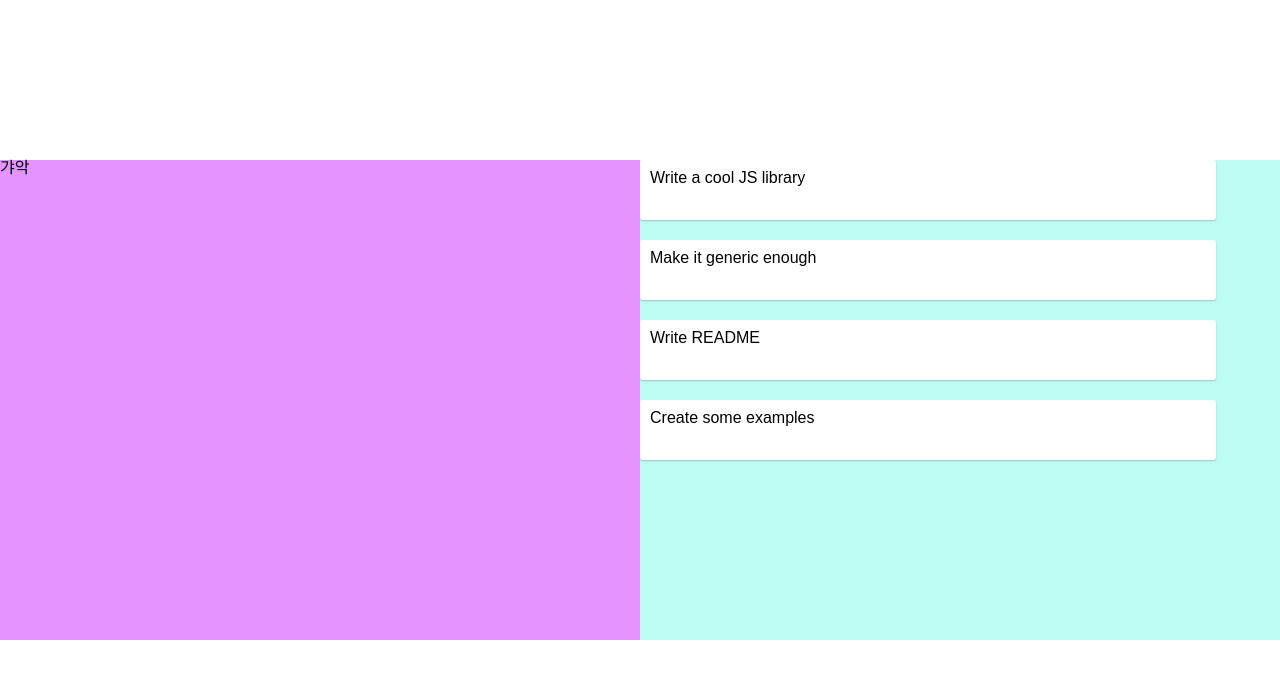
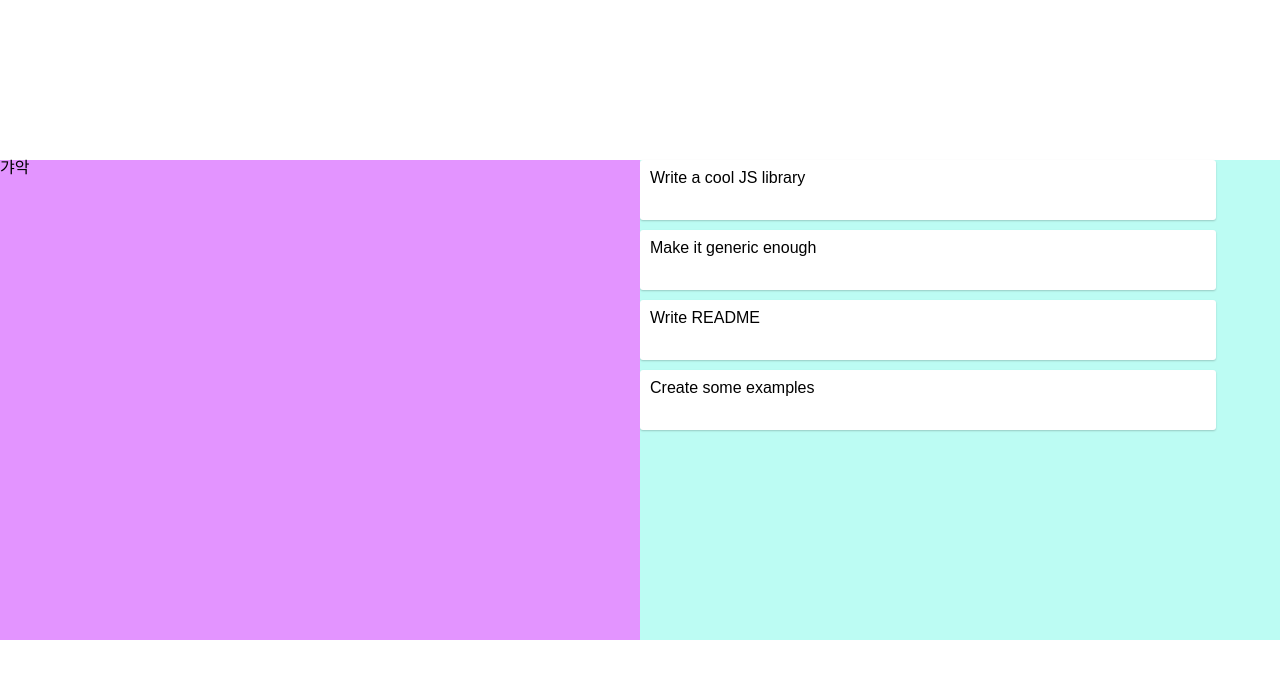
Before and after one commit to Yun-KC/ToDoApp, a React (Create React App) app in the folder client/: page / in a window 1280 px wide. Shown: the top 678 px of the page. Built offline with nearby package versions, Linux system fonts and the light colour scheme.

Commit message:
1-1: 엘리먼트가 마우스를 따라오도록 구현함

```diff
--- a/client/src/App.tsx
+++ b/client/src/App.tsx
@@ -41,7 +41,7 @@ const testCards: Item[] = [
 ];
 
 /* TODO: 구현해야할 기능 정리
-1. TaskCard 컴포넌트는 마우스 드래그를 통해
+*1. TaskCard 컴포넌트는 마우스 드래그를 통해
  RunningTaskCard, TaskCardList 등 자유롭게 이동가능
 
 2. 드래그 시 엘리먼트 잔상이 아니라 TaskCard 컴포넌트가 따라다녀야 함
--- a/client/src/components/RunningTaskCard/RunningTaskCardContainer.tsx
+++ b/client/src/components/RunningTaskCard/RunningTaskCardContainer.tsx
@@ -20,7 +20,6 @@ export const RunningTaskCardContainer = () => {
       };
     },
   });
-  console.log(collect);
 
   return <RunningTaskCardContainerDiv ref={ref}>갸악</RunningTaskCardContainerDiv>;
 };
--- a/client/src/components/TaskCardList/TaskCard.css
+++ b/client/src/components/TaskCardList/TaskCard.css
@@ -7,5 +7,4 @@
   margin-bottom: 10px;
   padding: 10px;
   width: 90%;
-  position: absolute;
 }
--- a/client/src/components/TaskCardList/TaskCard.tsx
+++ b/client/src/components/TaskCardList/TaskCard.tsx
@@ -1,6 +1,6 @@
 import type { FC } from "react";
 import React, { useRef } from "react";
-import { useDrag, useDrop } from "react-dnd";
+import { useDrag, useDragLayer, useDrop, XYCoord } from "react-dnd";
 
 import { ItemTypes } from "../../itemType";
 import "./TaskCard.css";
@@ -21,6 +21,7 @@ interface DragItem {
 
 export const TaskCard: FC<TaskCardProps> = React.memo(({ id, text, index, moveCard, y }) => {
   const ref = useRef<HTMLDivElement>(null);
+  /*
   const [, drop] = useDrop({
     accept: ItemTypes.CARD,
     hover(item: DragItem, monitor) {
@@ -81,6 +82,23 @@ export const TaskCard: FC<TaskCardProps> = React.memo(({ id, text, index, moveCa
       item.index = hoverIndex;
     },
   });
+*/
+  function getItemStyles(currentOffset: XYCoord | null) {
+    if (!currentOffset) {
+      return {
+        display: "none",
+      };
+    }
+
+    let { x, y } = currentOffset;
+
+    const transform = `translate(${x}px, ${y}px)`;
+    return {
+      transform,
+      WebkitTransform: transform,
+      zIndex: 1000,
+    };
+  }
 
   const [{ isDragging }, drag] = useDrag({
     type: ItemTypes.CARD,
@@ -93,12 +111,17 @@ export const TaskCard: FC<TaskCardProps> = React.memo(({ id, text, index, moveCa
       };
     },
   });
+  const { currentOffset } = useDragLayer((monitor) => ({
+    currentOffset: monitor.getDifferenceFromInitialOffset(),
+  }));
 
-  const opacity = isDragging ? 0 : 1;
-  //transform: `translate3d(0px, ${y}px, 0px)`
-  drag(drop(ref));
+  // drag(drop(ref));
+  drag(ref);
+
+  // const transform = `translate3d(${currentOffset.x}px, ${currentOffset.y}px, 0)`
+
   return (
-    <div className="taskCard" ref={ref} style={{ opacity, top: y }}>
+    <div className="taskCard" ref={ref} style={{ ...(isDragging ? getItemStyles(currentOffset) : null) }}>
       {text}
     </div>
   );
--- a/client/src/components/TaskCardList/TaskCardList.tsx
+++ b/client/src/components/TaskCardList/TaskCardList.tsx
@@ -9,10 +9,9 @@ import { useDragLayer } from "react-dnd";
 
 const TaskCardListDiv = styled.div`
   grid-area: taskCardList;
-  position: relative;
   width: 100%;
   height: 100%;
-  overflow: scroll;
+  overflow: visible;
   background-color: #bcfcf3;
 `;
 
@@ -37,6 +36,14 @@ export const TaskCardList: FC<{ cards: Item[]; setCards: React.Dispatch<React.Se
       })
     );
   }, []);
+  // const { itemType, isDragging, item, initialOffset, currentOffset } = useDragLayer((monitor) => ({
+  //   item: monitor.getItem(),
+  //   itemType: monitor.getItemType(),
+  //   initialOffset: monitor.getInitialSourceClientOffset(),
+  //   currentOffset: monitor.getSourceClientOffset(),
+  //   isDragging: monitor.isDragging(),
+  // }));
+  // console.log(currentOffset);
 
   return (
     <>
@@ -55,11 +62,3 @@ export const TaskCardList: FC<{ cards: Item[]; setCards: React.Dispatch<React.Se
     </>
   );
 };
-
-// const { itemType, isDragging, item, initialOffset, currentOffset } = useDragLayer((monitor) => ({
-//   item: monitor.getItem(),
-//   itemType: monitor.getItemType(),
-//   initialOffset: monitor.getInitialSourceClientOffset(),
-//   currentOffset: monitor.getSourceClientOffset(),
-//   isDragging: monitor.isDragging(),
-// }));
```
